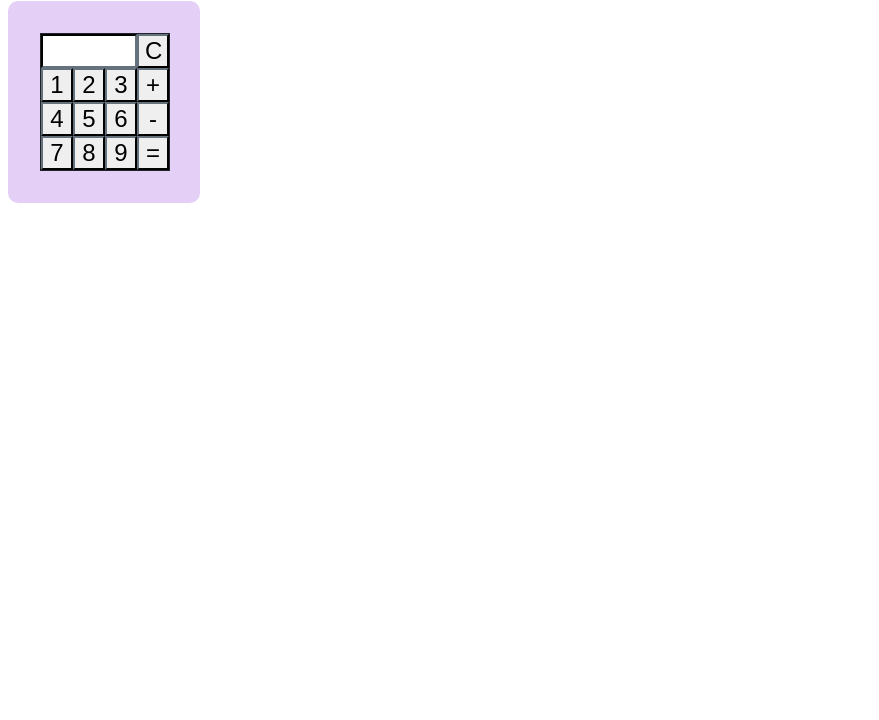
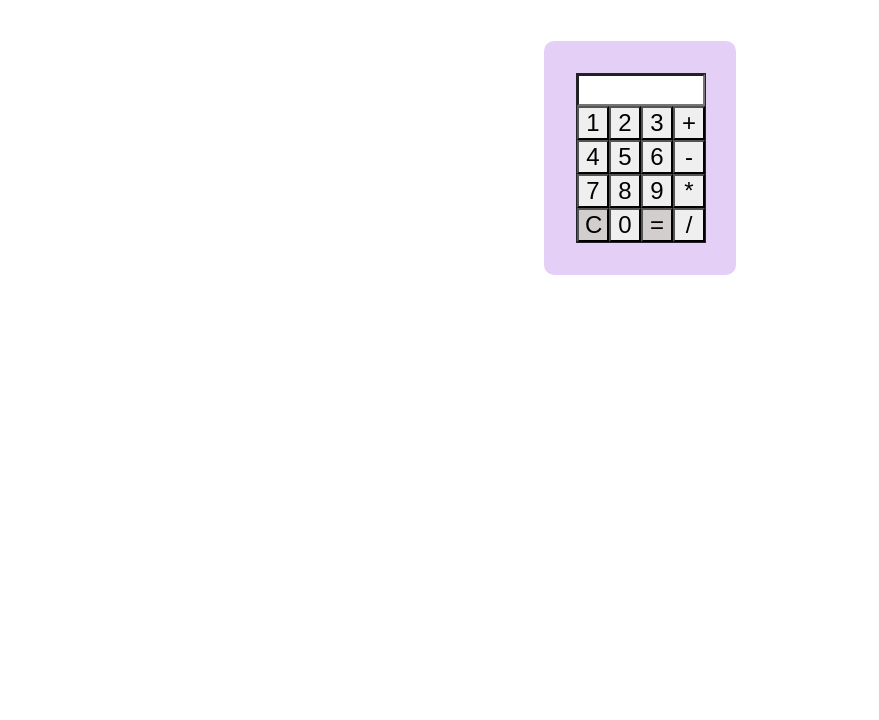
Before and after one commit to CamillePressense/Calculatrice_Graphique, a website: page index.html in a window 1280 px wide. Shown: the part 80-800 px from the top of the page, without its empty margins (0-879 px from the left). Drawn offline with Linux system fonts and the light colour scheme.

Commit message:
Etapes 3, 4, 5 + Refacto

```diff
--- a/css/style.css
+++ b/css/style.css
@@ -1,3 +1,10 @@
+body{
+    display: flex;
+    flex-direction: column;
+    align-items: center;
+    gap:2rem;
+}
+
 .container-calculatrice{
     border-radius: 10px;
     padding: 2rem;
@@ -9,3 +16,7 @@
     box-sizing: border-box;
     margin: 0;
 }
+
+#plus, #moins, #fois, #divise, #egal, #reset {
+    background-color: rgb(211, 206, 206);
+}
--- a/index.html
+++ b/index.html
@@ -17,34 +17,40 @@
         <div class="container p-0 border border-dark" style="max-width: 300px">
 
             <div class="row g-0">
-                <input class="col-9 p-0 form-control rounded-0 border-dark text-end fs-4" id="affichage" readonly>
-                <div class="col-3 p-0"><input class="form-control rounded-0 border-dark fs-4 w-100" id="reset" type="button" value="C"></div>
+                <input class="col-12 p-0 form-control rounded-0  text-end fs-4" id="affichage" readonly>
             </div>
 
             <div class="row g-0">
-                <div class="col-3 p-0"><input class="form-control rounded-0 border-dark fs-4 w-100" id="un" type="button" value="1"></div>
-                <div class="col-3 p-0"><input class="form-control rounded-0 border-dark fs-4 w-100" id="deux" type="button" value="2"></div>
-                <div class="col-3 p-0"><input class="form-control rounded-0 border-dark fs-4 w-100" id="trois" type="button" value="3"></div>
-                <div class="col-3 p-0"><input class="form-control rounded-0 border-dark fs-4 w-100"  id="plus" type="button" value="+"></div>
+                <div class="col-3 p-0"><input class="form-control rounded-0 fs-4 w-100" id="chiffre" type="button" value="1"></div>
+                <div class="col-3 p-0"><input class="form-control rounded-0 fs-4 w-100" id="chiffre" type="button" value="2"></div>
+                <div class="col-3 p-0"><input class="form-control rounded-0 fs-4 w-100" id="chiffre" type="button" value="3"></div>
+                <div class="col-3 p-0"><input class="form-control rounded-0 fs-4 w-100" id="operateur" type="button" value="+"></div>
             </div>
 
             <div class="row g-0">
-                <div class="col-3 p-0"><input class="form-control rounded-0 border-dark fs-4 w-100"  id="quatre" type="button" value="4"></div>
-                <div class="col-3 p-0"><input class="form-control rounded-0 border-dark fs-4 w-100" id="cinq" type="button" value="5"></div>
-                <div class="col-3 p-0"><input class="form-control rounded-0 border-dark fs-4 w-100" id="six" type="button" value="6"></div>
-                <div class="col-3 p-0"><input class="form-control rounded-0 border-dark fs-4 w-100" id="moins" type="button" value="-"></div>
+                <div class="col-3 p-0"><input class="form-control rounded-0 fs-4 w-100"  id="chiffre" type="button" value="4"></div>
+                <div class="col-3 p-0"><input class="form-control rounded-0 fs-4 w-100" id="chiffre" type="button" value="5"></div>
+                <div class="col-3 p-0"><input class="form-control rounded-0 fs-4 w-100" id="chiffre" type="button" value="6"></div>
+                <div class="col-3 p-0"><input class="form-control rounded-0 fs-4 w-100" id="operateur" type="button" value="-"></div>
             </div>
 
             <div class="row g-0">
-                <div class="col-3 p-0"><input class="form-control rounded-0 border-dark fs-4 w-100" id="sept" type="button" value="7"></div>
-                <div class="col-3 p-0"><input class="form-control rounded-0 border-dark fs-4 w-100" id="huit" type="button" value="8"></div>
-                <div class="col-3 p-0"><input class="form-control rounded-0 border-dark fs-4 w-100" id="neuf" type="button" value="9"></div>
-                <div class="col-3 p-0"><input class="form-control rounded-0 border-dark fs-4 w-100"  id="egal" type="button" value="="></div>
+                <div class="col-3 p-0"><input class="form-control rounded-0 fs-4 w-100" id="chiffre" type="button" value="7"></div>
+                <div class="col-3 p-0"><input class="form-control rounded-0 fs-4 w-100" id="chiffre" type="button" value="8"></div>
+                <div class="col-3 p-0"><input class="form-control rounded-0 fs-4 w-100" id="chiffre" type="button" value="9"></div>
+                <div class="col-3 p-0"><input class="form-control rounded-0 fs-4 w-100" id="operateur" type="button" value="*"></div>
+            </div>
+
+            <div class="row g-0">
+                <div class="col-3 p-0"><input class="form-control rounded-0 fs-4 w-100" id="reset" type="button" value="C"></div>
+                <div class="col-3 p-0"><input class="form-control rounded-0 fs-4 w-100" id="chiffre" type="button" value="0"></div>
+                <div class="col-3 p-0"><input class="form-control rounded-0 fs-4 w-100" id="egal" type="button" value="="></div>
+                <div class="col-3 p-0"><input class="form-control rounded-0 fs-4 w-100" id="operateur" type="button" value="/"></div>
             </div>
 
         </div>
     </div>
-        <script src="dist/js/bootstrap.js"></script>
-        <script src="js/script.js"></script>
+        <script src="dist/js/bootstrap.js" defer></script>
+        <script src="js/script.js" defer></script>
   </body>
 </html>
--- a/js/script.js
+++ b/js/script.js
@@ -1,53 +1,35 @@
 const AFFICHAGE = document.querySelector("#affichage");
 const RESET = document.querySelector("#reset");
+const EGAL = document.querySelector("#egal");
 
-const UN = document.querySelector("#un");
-const DEUX = document.querySelector("#deux");
-const TROIS = document.querySelector("#trois");
-const QUATRE = document.querySelector("#quatre");
-const CINQ = document.querySelector("#cinq");
-const SIX = document.querySelector("#six");
-const SEPT = document.querySelector("#sept");
-const HUIT = document.querySelector("#huit");
-const NEUF = document.querySelector("#neuf");
+const CHIFFRES = document.querySelectorAll("#chiffre");
+const OPERATEURS = document.querySelectorAll("#operateur");
 
-const CHIFFRES = [UN, DEUX, TROIS, QUATRE, CINQ, SIX, SEPT, HUIT, NEUF];
+let resultat;
+reset();
 
 CHIFFRES.forEach((element) => {
  element.addEventListener("click", ()=>{
     AFFICHAGE.value += element.value;
+    resultat += element.value;
+    })
+})
+
+OPERATEURS.forEach((operateur) => {
+    operateur.addEventListener("click", ()=>{
+        resultat += operateur.value;
+        AFFICHAGE.value = "";
     })
 })
 
 RESET.addEventListener("click", reset);
 
-
-let premierNombre;
-let secondNombre;
-reset();
-
-//Quand on clique sur + on récupère la valeur de affichage
-document.querySelector("#plus").addEventListener("click", () =>{
-    premierNombre = Number(AFFICHAGE.value);
-    AFFICHAGE.value = "";
-    })
-
-//Quand on clique sur = on récupère la valeur de affichage et on l'additionne à la première
-document.querySelector("#egal").addEventListener("click", () => {
-    const secondNombre = Number(AFFICHAGE.value);
-    const resultat = premierNombre + secondNombre;
-    AFFICHAGE.value = resultat;
+EGAL.addEventListener("click", () => {
+    const calcul = eval(resultat)
+    AFFICHAGE.value = calcul;
 })
-
 
 function reset(){
     AFFICHAGE.value = "";
-    premierNombre = "";
-    secondNombre = "";
+    resultat = "";
 }
-
-
-/* function calculer(operation){
-    //si c'est un +
-
-} */
```
